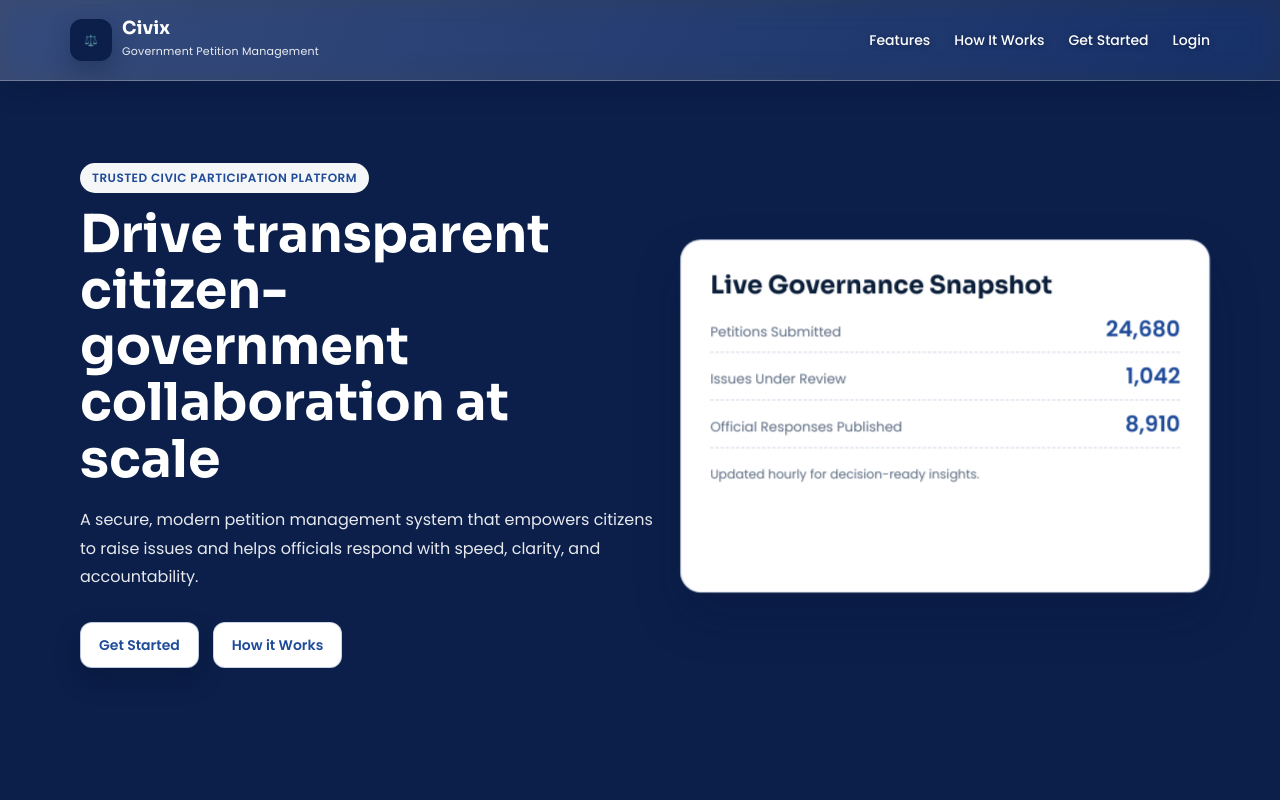
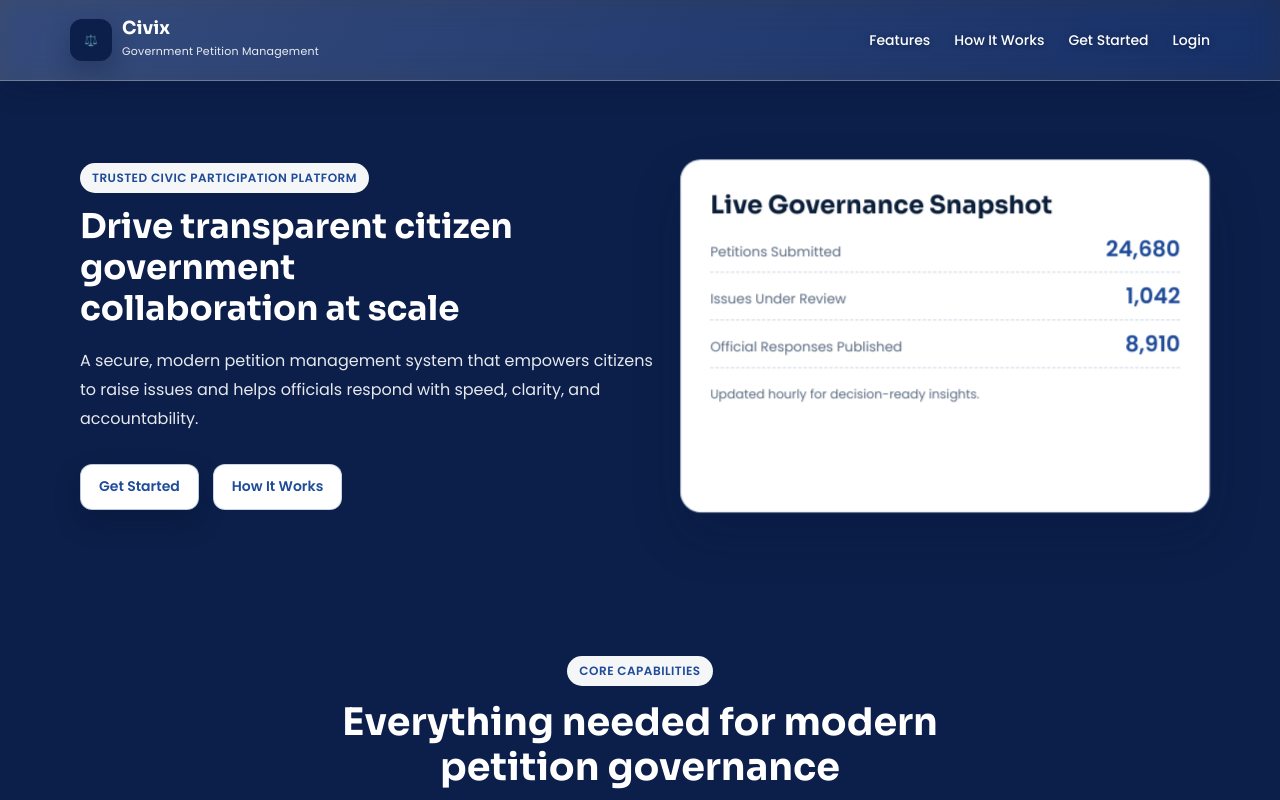
Before and after one commit to Akashrao256/civix, a React (Vite) app in the folder frontend/client/: page / in a window 1280 px wide. Shown: the top 800 px of the page. Built offline with nearby package versions, Linux system fonts and the light colour scheme.

Commit message:
heading updated

```diff
--- a/frontend/client/src/index.css
+++ b/frontend/client/src/index.css
@@ -874,9 +874,9 @@ body.landing-page-open {
 }
 
 .lp-hero-content h1 {
-  font-size: clamp(34px, 5vw, 52px);
-  line-height: 1.08;
-  max-width: 12ch;
+  font-size: clamp(24px, 3.2vw, 34px);
+  line-height: 1.2;
+  max-width: none;
   color: #ffffff;
 }
 
@@ -1329,6 +1329,11 @@ body.landing-page-open {
 }
 
 @media (max-width: 700px) {
+  .lp-hero-content h1 {
+    font-size: clamp(20px, 6.6vw, 28px);
+    max-width: none;
+  }
+
   .lp-feature-grid {
     grid-template-columns: 1fr;
   }
--- a/frontend/client/src/pages/LandingPage.jsx
+++ b/frontend/client/src/pages/LandingPage.jsx
@@ -131,7 +131,11 @@ export default function LandingPage() {
           <div className="lp-hero-grid">
             <Reveal className="lp-hero-content">
               <p className="lp-eyebrow">Trusted Civic Participation Platform</p>
-              <h1>Drive transparent citizen-government collaboration at scale</h1>
+              <h1>
+                Drive transparent citizen      government
+                <br />
+                collaboration at scale
+              </h1>
               <p className="lp-hero-copy">
                 A secure, modern petition management system that empowers citizens to raise issues and helps officials respond with speed, clarity, and accountability.
               </p>
@@ -151,7 +155,7 @@ export default function LandingPage() {
                     "Get Started"
                   )}
                 </button>
-                <a href="#how-it-works" className="lp-btn lp-btn-ghost">How it Works</a>
+                <a href="#how-it-works" className="lp-btn lp-btn-ghost">How It Works</a>
               </div>
             </Reveal>
 
```
